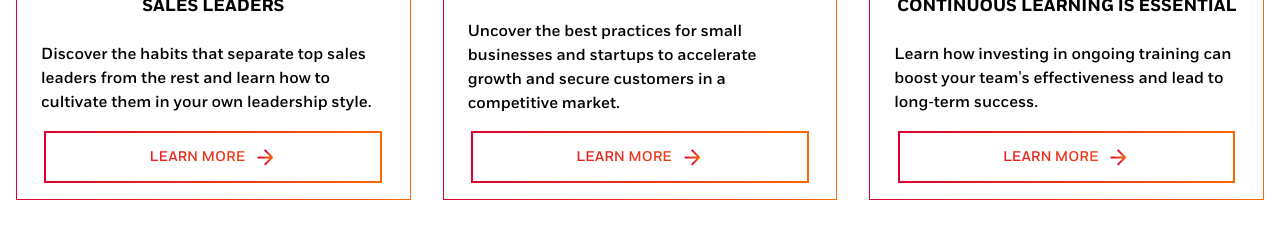
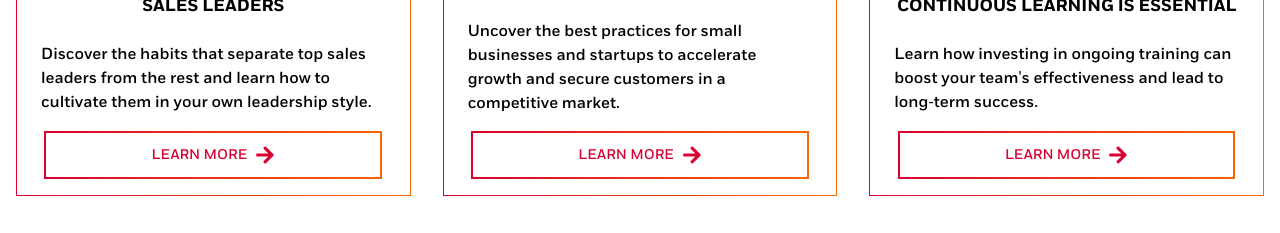
Before and after one commit to hrushikeshjena9/thesalesenablement2, a React (Vite) app: page / in a window 1280 px wide. Shown: the part 6260-6493 px from the top of the page. Built offline with nearby package versions, Linux system fonts and the light colour scheme.

Commit message:
Update LatestBlogs.jsx

```diff
--- a/src/home-sections/LatestBlogs.jsx
+++ b/src/home-sections/LatestBlogs.jsx
@@ -1,3 +1,151 @@
+// import React, { useEffect, useRef, useState } from "react";
+// import RightArrow from "../assets/arrow-right.png";
+// import Blog1 from "../assets/blog1.png";
+// import Blog2 from "../assets/blog2.png";
+// import Blog3 from "../assets/blog3.png";
+// import Blog4 from "../assets/blog-4.png";
+// import { Link } from "react-router-dom";
+// import { motion } from "framer-motion";
+
+// function LatestBlogs() {
+//      const [inView, setInView] = useState(false);
+//       const elementRef = useRef(null);
+
+//       useEffect(() => {
+//         const observer = new IntersectionObserver(
+//           ([entry]) => {
+//             if (entry.isIntersecting) {
+//               setInView(true);
+//             } else {
+//               setInView(false);
+//             }
+//           },
+//           {
+//             threshold: 0.5,
+//           }
+//         );
+
+//         // Ensure the element is available before observing
+//         if (elementRef.current) {
+//           observer.observe(elementRef.current);
+//         }
+
+//         return () => {
+//           if (elementRef.current) {
+//             observer.disconnect();
+//           }
+//         };
+//       }, []);
+//   return (
+//     <section className="container mx-auto px-4 py-12 case-study">
+//       <div className="text-center md:text-left mb-8">
+//         <h5 className="text-[16px] md:text-[24px] font-bold bg-gradient-to-r from-[#DB0032] to-[#FA6602] text-transparent bg-clip-text">
+//           Latest News And Blogs
+//         </h5>
+//         <div className="flex flex-col md:flex-row justify-between items-center md:items-start">
+//           <h2 className="text-[18px] sm:text-[28px] md:text-[36px] font-bold  mt-7 mb-5">
+//             Always Smart to Hear <br />
+//             <span className="bg-gradient-to-r from-[#DB0032] to-[#FA6602] text-transparent bg-clip-text">
+//               News
+//             </span>
+//           </h2>
+//           <Link
+//             to="discover-latest-blogs"
+//             type="button"
+//             className="text-[#000] transition-transform duration-500 ease-out transform flex  md:px-6 md:py-3 w-full sm:w-auto md:w-auto  uppercase gap-3 justify-between space-x-2 items-center font-bold text-sm px-4 py-2 hover:text-[#000]  border-[#000] border-btn2"
+//           >
+//             Discover Latest Blogs
+//             <img src={RightArrow} alt="arrow" className="w-6 h-6 ml-2" />
+//           </Link>
+//         </div>
+//         <p className="text-lg md:text-xl xl:w-[70%] md:w-full lg:w-full md:leading-[35px] leading-[35px] mt-4">
+//           Our blog features valuable tips, trends, and case studies to help you
+//           optimize your sales processes and drive success. Whether you're a
+//           Sales Leader, CEO, or entrepreneur, you'll find actionable advice to
+//           elevate your sales game.
+//         </p>
+//       </div>
+
+//       <motion.div
+//           ref={elementRef} // Assign the ref to the motion div
+//         className="grid grid-cols-1 sm:grid-cols-1 md:grid-cols-3 gap-8"
+//         initial={{ opacity: 0, y: 100 }} // Start from below the viewport (y: 100px)
+//         animate={{
+//           opacity: inView ? 1 : 0, // Fade in when in view
+//           y: inView ? 0 : 100, // Move to final position (y: 0) when in view
+//         }}
+//         exit={{ opacity: 0, y: 100 }} // Fade out and move down when out of view
+//         transition={{
+//           duration: 1.5, // Transition duration
+//           ease: "easeInOut", // Smooth easing
+//         }}
+//       >
+//         {[
+//           {
+//             image: Blog1,
+//             title: "5 Key Habits of Highly Effective Sales Leaders",
+//             description:
+//               "Discover the habits that separate top sales leaders from the rest and learn how to cultivate them in your own leadership style.",
+//           },
+//           {
+//             image: Blog2,
+//             title: "Top Sales Strategies for Startups",
+//             description:
+//               "Uncover the best practices for small businesses and startups to accelerate growth and secure customers in a competitive market.",
+//           },
+//           {
+//             image: Blog3,
+//             title:
+//               "The Power of Sales Training: Why Continuous Learning is Essential",
+//             description:
+//               "Learn how investing in ongoing training can boost your team's effectiveness and lead to long-term success.",
+//           },
+//         ].map((blog, index) => (
+//           <div
+//             key={index}
+//             className="border flex flex-col items-center justify-between"
+//             style={{
+//               borderImage: "linear-gradient(to right, #DB0032, #FA6602) 1",
+//             }}
+//           >
+//             <img
+//               src={blog.image}
+//               alt={blog.title}
+//               className="w-full h-[233px] p-2 object-cover mb-4"
+//             />
+//             <h3 className="text-lg sm:text-sm md:text-[17px] uppercase font-semibold mb-2 p-4 text-center">
+//               {blog.title}
+//             </h3>
+//             <p className="text-left mb-4 text-sm px-6 sm:text-base">
+//               {blog.description}
+//             </p>
+//             <Link
+//               to="learn-more"
+//               type="button"
+//               className="text-transparent transition-transform duration-500 ease-out transform  w-[86%] mb-4 bg-clip-text bg-gradient-to-r from-[#DB0032] to-[#FA6602] hover:bg-gradient-to-bl font-medium text-sm px-6 py-3 flex items-center justify-center"
+//               style={{
+//                 border: "2px solid transparent",
+//                 borderImage:
+//                   "linear-gradient(to right, #DB0032 0%, #FA6602 100%) 1",
+//               }}
+//             >
+//               LEARN MORE
+//               <img
+//                 src={RightArrow}
+//                 alt="Right Arrow"
+//                 className="w-6 h-6 ml-2"
+//               />
+//             </Link>
+//           </div>
+//         ))}
+//       </motion.div>
+//     </section>
+//   );
+// }
+
+// export default LatestBlogs;
+
+
 import React, { useEffect, useRef, useState } from "react";
 import RightArrow from "../assets/arrow-right.png";
 import Blog1 from "../assets/blog1.png";
@@ -6,7 +154,7 @@ import Blog3 from "../assets/blog3.png";
 import Blog4 from "../assets/blog-4.png";
 import { Link } from "react-router-dom";
 import { motion } from "framer-motion";
-
+import { FaArrowRight } from "react-icons/fa";
 function LatestBlogs() {
   const [inView, setInView] = useState(false);
   const elementRef = useRef(null);
@@ -14,14 +162,13 @@ function LatestBlogs() {
    useEffect(() => {
      const observer = new IntersectionObserver(
        ([entry]) => {
-            if (entry.isIntersecting) {
-              setInView(true);
-            } else {
-              setInView(false);
+         if (entry.isIntersecting && !inView) {
+           setInView(true); // Set to true only once when in view
          }
        },
        {
-            threshold: 0.5,
+         threshold: 0.2, // Trigger when 50% of the element is in the viewport
+         once: true, // Ensures the animation only triggers once
        }
      );
 
@@ -35,7 +182,7 @@ function LatestBlogs() {
          observer.disconnect();
        }
      };
-      }, []);
+   }, [inView]);
   return (
     <section className="container mx-auto px-4 py-12 case-study">
       <div className="text-center md:text-left mb-8">
@@ -119,7 +266,7 @@ function LatestBlogs() {
             <p className="text-left mb-4 text-sm px-6 sm:text-base">
               {blog.description}
             </p>
-            <Link
+            {/* <Link
               to="learn-more"
               type="button"
               className="text-transparent transition-transform duration-500 ease-out transform  w-[86%] mb-4 bg-clip-text bg-gradient-to-r from-[#DB0032] to-[#FA6602] hover:bg-gradient-to-bl font-medium text-sm px-6 py-3 flex items-center justify-center"
@@ -135,6 +282,20 @@ function LatestBlogs() {
                 alt="Right Arrow"
                 className="w-6 h-6 ml-2"
               />
+            </Link> */}
+            <Link
+              to="learn-more"
+              type="button"
+              className="relative w-[86%] icon-hover mb-4 px-6 py-3 flex items-center justify-center font-medium text-sm text-[#DB0032] border-2 border-transparent rounded-md transition-all duration-500 ease-out hover:text-white hover:bg-gradient-to-r from-[#DB0032] to-[#FA6602]"
+              style={{
+                borderImage: "linear-gradient(to right, #DB0032, #FA6602) 1",
+              }}
+            >
+              <span className="absolute inset-0 bg-gradient-to-r from-[#DB0032] to-[#FA6602] opacity-0 hover:opacity-100 transition-opacity duration-500 ease-out"></span>
+              <span className="relative z-10 flex items-center">
+                LEARN MORE
+                <FaArrowRight className="w-5 h-5 icon-hover2 ml-2 text-[#DB0032] transition-colors duration-500 ease-out hover:text-white" />
+              </span>
             </Link>
           </div>
         ))}
```
Lines whose indentation alone changed are shown as unchanged.
